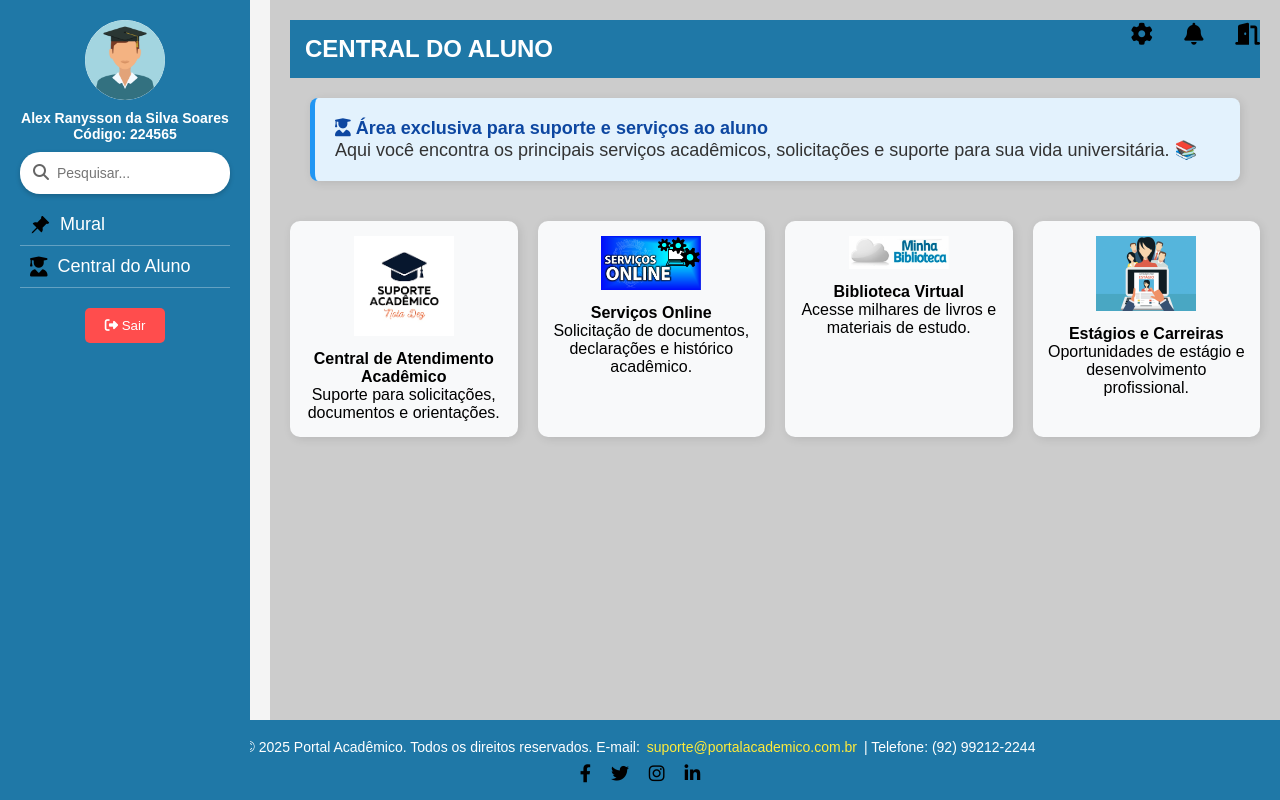
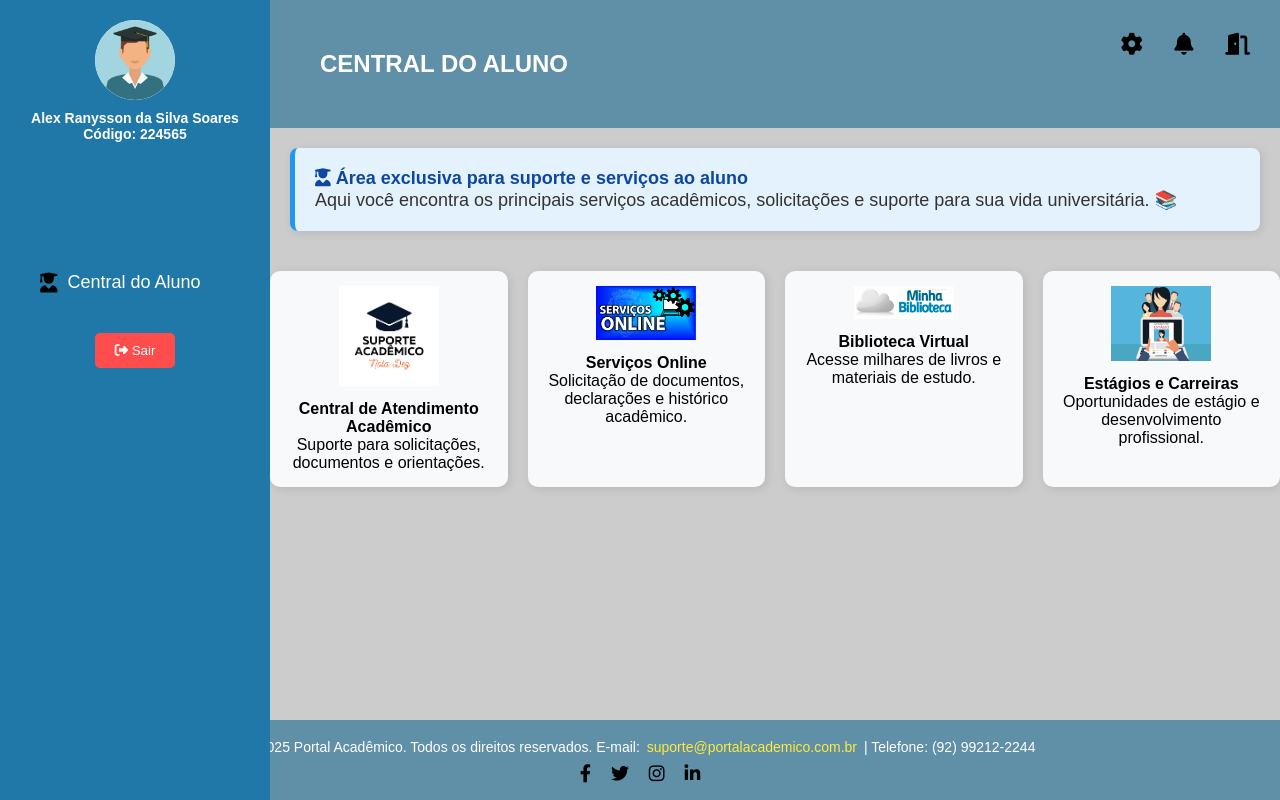
Before and after one commit to LeandroTakafaz/TaskSubmit, a website: page public/Tela de Aula/Central-de-aluno.html in a window 1280 px wide. Drawn offline with Linux system fonts and the light colour scheme.

Commit message:
Estilização Completa

```diff
--- a/public/Tela de Aula/Central-de-aluno.html
+++ b/public/Tela de Aula/Central-de-aluno.html
@@ -16,16 +16,9 @@
             <strong>Código: 224565</strong>
         </div>
 
-        <div class="search-bar">
-            <span class="search-icon"><i class="fas fa-search"></i></span>
-            <input type="text" placeholder="Pesquisar..." />
-        </div>
+<br><br><br><br><br>
 
-        <div class="menu-item" onclick="redirecionarMural()">
-            <svg xmlns="http://www.w3.org/2000/svg" width="20" height="20" fill="black" class="bi bi-pin-angle-fill" viewBox="0 0 16 16">
-                <path d="M9.828.722a.5.5 0 0 1 .354.146l4.95 4.95a.5.5 0 0 1 0 .707c-.48.48-1.072.588-1.503.588-.177 0-.335-.018-.46-.039l-3.134 3.134a6 6 0 0 1 .16 1.013c.046.702-.032 1.687-.72 2.375a.5.5 0 0 1-.707 0l-2.829-2.828-3.182 3.182c-.195.195-1.219.902-1.414.707s.512-1.22.707-1.414l3.182-3.182-2.828-2.829a.5.5 0 0 1 0-.707c.688-.688 1.673-.767 2.375-.72a6 6 0 0 1 1.013.16l3.134-3.133a3 3 0 0 1-.04-.461c0-.43.108-1.022.589-1.503a.5.5 0 0 1 .353-.146"/>
-            </svg> Mural
-        </div>
+
         <div class="menu-item active"><i class="fas fa-user-graduate"></i> Central do Aluno</div>
 
 
--- a/public/Tela de Aula/grade-curricular.css
+++ b/public/Tela de Aula/grade-curricular.css
@@ -67,17 +67,17 @@ body {
 /* Estilização do conteúdo principal */
 .main-content {
     flex: 1;
-    padding: 20px;
+
 }
 
 /* Cabeçalho */
 .header {
-    background-color: #2980b9;
+    background-color: #608fa8;
     color: white;
-    padding: 15px;
+    padding: 50px;
     font-size: 22px;
     font-weight: bold;
-    text-align: center;
+    text-align: left;
 }
 
 /* Mensagem de aviso */
--- a/public/Tela de Aula/horario-aula.css
+++ b/public/Tela de Aula/horario-aula.css
@@ -10,7 +10,7 @@ body {
     background-color: #ccc;
 }
 .sidebar {
-    width: 250px;
+    width: 270px;
     background-color: #2980b9;
     color: white;
     padding: 20px;
@@ -56,18 +56,19 @@ body {
 }
 .sair:hover {
     background-color: darkred;
+    transform: scale(1.05);
 }
 .main-content {
     flex: 1;
-    padding: 20px;
+
 }
 .header {
-    background-color: #2980b9;
+    background-color: #608fa8;
     color: white;
-    padding: 15px;
+    padding: 50px;
     font-size: 24px;
     font-weight: bold;
-    text-align: center;
+    text-align: left;
 }
 .aviso-aluno {
     background-color: #e3f2fd;
--- a/public/Tela de Aula/tela.css
+++ b/public/Tela de Aula/tela.css
@@ -36,61 +36,40 @@
             border: none;
         }
         .menu-item {
+            margin-top: 20px;
             width: 100%;
-            padding: 10px;
+            padding: 20px;
             text-align: center;
             cursor: pointer;
-            border-bottom: 1px solid rgba(255, 255, 255, 0.3);
+
         }
         .menu-item:hover {
             background-color: #166589;
+            border: 1px solid rgb(98, 98, 209);
+            border-radius: 25px;
         }
         .main-content {
             flex: 1;
             background-color: #ccc;
             display: flex;
             flex-direction: column;
+            border: none;
         }
         .header {
-            background-color: #1f78a7;
+            background-color: #608fa8;
             color: white;
-            padding: 15px;
+            padding: 50px;
             font-size: 24px;
             font-weight: bold;
         }
         .header-icons {
             position: absolute;
-            right: 20px;
-            top: 20px;
+            right: 30px;
+            top: 30px;
         }
         .header-icons span {
             margin-left: 15px;
             cursor: pointer;
-        }
-
-        .search-bar {
-            display: flex;
-            align-items: center;
-            background: white;
-            padding: 5px;
-            border-radius: 20px;
-            box-shadow: 0 2px 5px rgba(0, 0, 0, 0.2);
-            margin: 10px;
-        }
-
-        .search-bar input {
-            border: none;
-            outline: none;
-            padding: 8px;
-            font-size: 14px;
-            width: 100%;
-            border-radius: 20px;
-        }
-
-        .search-bar .search-icon {
-            margin-left: 8px;
-            color: #666;
-            font-size: 16px;
         }
 
         .aviso-aluno {
@@ -122,13 +101,14 @@
     }
 
     .main-content {
+        border: none;
         flex: 1;
         padding-bottom: 20px; /* Espaço para o rodapé não sobrepor o conteúdo */
     }
 
     /* Sidebar */
     .sidebar {
-        width: 250px;
+        width: 270px;
         background-color: #1f78a7;
         color: white;
         position: fixed;
@@ -140,12 +120,12 @@
     /* Conteúdo com espaço da sidebar */
     .main-content {
         margin-left: 270px;
-        padding: 20px;
+        border: none;
     }
 
     /* Rodapé fixado no final */
     .footer {
-        background-color: #1f78a7;
+        background-color: #608fa8;
         color: white;
         padding: 15px;
         text-align: center;
@@ -238,6 +218,7 @@
 /* Efeito de animação ao passar o mouse */
 .info-box:hover {
     transform: scale(1.05);
+    border: 1px solid #0d47a1;
 }
 
 /* Estilização das imagens animadas */
```
Also changed, not shown: public/Tela de Aula/Horário-de-Aula.html (+1 -1 lines), public/Tela de Aula/tela.html (+1 -6 lines).
